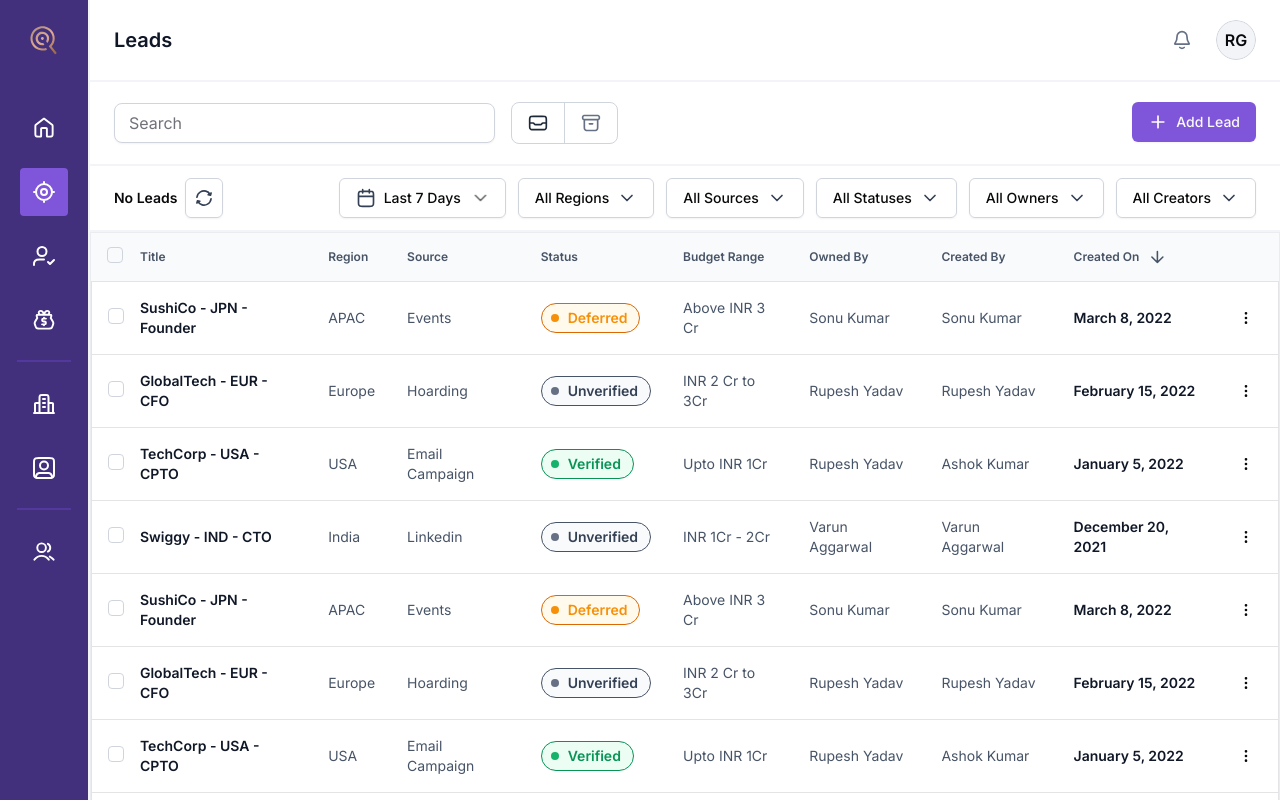
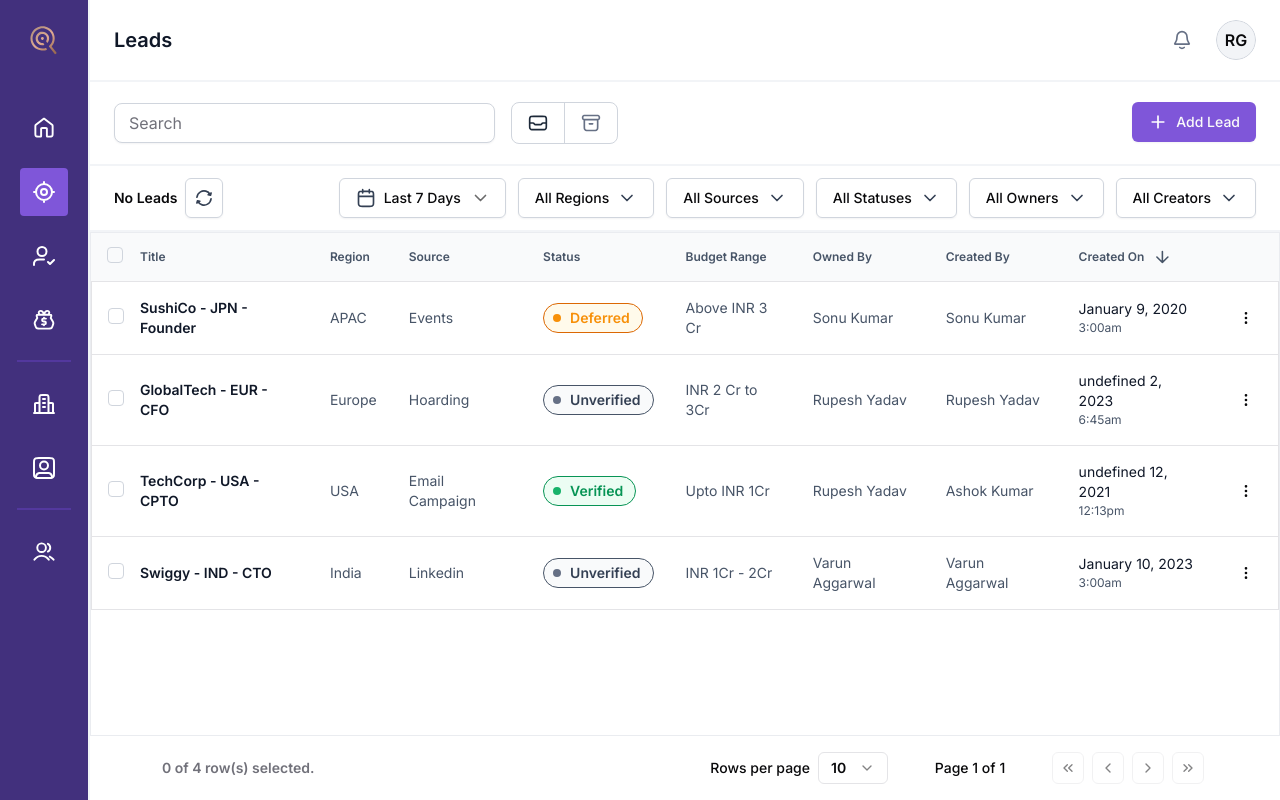
Before and after one commit to gurpreetsinghpq/pq-crm, a Next.js app: page /dashboard in a window 1280 px wide. Shown: the top 800 px of the page. Built offline with nearby package versions, Linux system fonts and the light colour scheme.

Commit message:
fix: timezone logic, table height, select box width

```diff
--- a/src/app/dashboard/page.tsx
+++ b/src/app/dashboard/page.tsx
@@ -11,7 +11,7 @@ import { TableContext } from "../helper/context"
 export default function Dashboard(){
     const [currentTab, setCurrentTab] = useState("Leads")
     // console.log(currentTab)
-    return <div className="flex flex-row min-h-screen ">
+    return <div className="flex flex-row h-full ">
         <div className="sticky top-0 left-0 left flex flex-col w-24 px-1  items-center py-6 border-r-2  border-gray-100 border-solid bg-purple-900">
             <div className="h-10 w-10  flex flex-row justify-center">
                 {/* <Image alt="pq search" src={"/pq-logo-warm.svg"} sizes="100vw" width={0} height={0} style={{ width: '100%', height: 'auto', objectFit: "contain" }} /> */}
@@ -90,7 +90,7 @@ export default function Dashboard(){
             </div>
 
         </div>
-        <div className="right flex flex-col w-full">
+        <div className="right flex flex-col w-full h-full">
             <div className="top w-full flex flex-row justify-between items-center px-6 py-5 border-b-2 border-gray-100 ">
                 <div className="text-xl text-gray-900  ">
                     {currentTab}
@@ -112,7 +112,7 @@ export default function Dashboard(){
                     </div>
                 </div>
             </div>
-            <div className="bottom h-full">
+            <div className="bottom flex flex-col flex-1">
                 {currentTab === 'Leads' && <Leads />}
                 {currentTab === 'Prospects' && <Prospects />}
 
--- a/src/app/dummy/dummydata.ts
+++ b/src/app/dummy/dummydata.ts
@@ -5,7 +5,7 @@ let data:LeadInterface[] = [
         id: "728ed52f",
         budgetRange: "INR 1Cr - 2Cr",
         createdBy: "Varun Aggarwal",
-        createdOn: "December 20, 2021",
+        createdOn: "2023-10-01T03:00:00Z",
         owner: "Varun Aggarwal",
         region: "India",
         source: "Linkedin",
@@ -17,7 +17,7 @@ let data:LeadInterface[] = [
         id: "932abde1",
         budgetRange: "Upto INR 1Cr",
         createdBy: "Ashok Kumar",
-        createdOn: "January 5, 2022",
+        createdOn: "2021-12-20T12:13:00Z",
         owner: "Rupesh Yadav",
         region: "USA",
         source: "Email Campaign",
@@ -29,7 +29,7 @@ let data:LeadInterface[] = [
         id: "e9f4c25a",
         budgetRange: "INR 2 Cr to 3Cr",
         createdBy: "Rupesh Yadav",
-        createdOn: "February 15, 2022",
+        createdOn: "2023-02-15T18:45:00Z",
         owner: "Rupesh Yadav",
         region: "Europe",
         source: "Hoarding",
@@ -41,103 +41,7 @@ let data:LeadInterface[] = [
         id: "3b1c9d86",
         budgetRange: "Above INR 3 Cr",
         createdBy: "Sonu Kumar",
-        createdOn: "March 8, 2022",
-        owner: "Sonu Kumar",
-        region: "APAC",
-        source: "Events",
-        status: "Deferred",
-        title: "SushiCo - JPN - Founder",
-        role: "Founder"
-    },
-    {
-        id: "728ed52f",
-        budgetRange: "INR 1Cr - 2Cr",
-        createdBy: "Varun Aggarwal",
-        createdOn: "December 20, 2021",
-        owner: "Varun Aggarwal",
-        region: "India",
-        source: "Linkedin",
-        status: "Unverified",
-        title: "Swiggy - IND - CTO",
-        role: "CTO"
-    },
-    {
-        id: "932abde1",
-        budgetRange: "Upto INR 1Cr",
-        createdBy: "Ashok Kumar",
-        createdOn: "January 5, 2022",
-        owner: "Rupesh Yadav",
-        region: "USA",
-        source: "Email Campaign",
-        status: "Verified",
-        title: "TechCorp - USA - CPTO",
-        role: "CEO"
-    },
-    {
-        id: "e9f4c25a",
-        budgetRange: "INR 2 Cr to 3Cr",
-        createdBy: "Rupesh Yadav",
-        createdOn: "February 15, 2022",
-        owner: "Rupesh Yadav",
-        region: "Europe",
-        source: "Hoarding",
-        status: "Unverified",
-        title: "GlobalTech - EUR - CFO",
-        role: "CPTO"
-    },
-    {
-        id: "3b1c9d86",
-        budgetRange: "Above INR 3 Cr",
-        createdBy: "Sonu Kumar",
-        createdOn: "March 8, 2022",
-        owner: "Sonu Kumar",
-        region: "APAC",
-        source: "Events",
-        status: "Deferred",
-        title: "SushiCo - JPN - Founder",
-        role: "Founder"
-    },
-    {
-        id: "728ed52f",
-        budgetRange: "INR 1Cr - 2Cr",
-        createdBy: "Varun Aggarwal",
-        createdOn: "December 20, 2021",
-        owner: "Varun Aggarwal",
-        region: "India",
-        source: "Linkedin",
-        status: "Unverified",
-        title: "Swiggy - IND - CTO",
-        role: "CTO"
-    },
-    {
-        id: "932abde1",
-        budgetRange: "Upto INR 1Cr",
-        createdBy: "Ashok Kumar",
-        createdOn: "January 5, 2022",
-        owner: "Rupesh Yadav",
-        region: "USA",
-        source: "Email Campaign",
-        status: "Verified",
-        title: "TechCorp - USA - CPTO",
-        role: "CEO"
-    },
-    {
-        id: "e9f4c25a",
-        budgetRange: "INR 2 Cr to 3Cr",
-        createdBy: "Rupesh Yadav",
-        createdOn: "February 15, 2022",
-        owner: "Rupesh Yadav",
-        region: "Europe",
-        source: "Hoarding",
-        status: "Unverified",
-        title: "GlobalTech - EUR - CFO",
-        role: "CPTO"
-    },
-    {
-        id: "3b1c9d86",
-        budgetRange: "Above INR 3 Cr",
-        createdBy: "Sonu Kumar",
-        createdOn: "March 8, 2022",
+        createdOn: "2020-09-01T03:00:00Z",
         owner: "Sonu Kumar",
         region: "APAC",
         source: "Events",
--- a/src/app/globals.css
+++ b/src/app/globals.css
@@ -157,3 +157,14 @@
     transform: translateX(0);
   }
 }
+body{
+  height: 100vh;
+  overflow: hidden;
+}
+
+/* .responsive-table-height{
+  height: clamp(18.75rem, -26.125rem + 56.0938vw, 41.1875rem);
+} */
+/* .responsive-table-height{
+  height: clamp(18.75rem, -26.125rem + 118.0938vh, 41.1875rem);
+} */
--- a/src/components/custom/addLeadDetailedDialog.tsx
+++ b/src/components/custom/addLeadDetailedDialog.tsx
@@ -158,7 +158,7 @@ function AddLeadDetailedDialog({ inputAccount, dataFromChild }: { inputAccount:
             owner: owner,
             region: regionLabel,
             createdBy: createdBy,
-            createdOn: createdOn.toLocaleDateString(),
+            createdOn: createdOn.toISOString(),
             source: leadSourceLabel,
             status: "Unverified",
             title: `${formData.organisationName} - ${regionLabel} - ${roleTypeLabel}`,
--- a/src/components/custom/leads.tsx
+++ b/src/components/custom/leads.tsx
@@ -66,8 +66,8 @@ const FormSchema = z.object({
 
 // let tableLeadLength = 0
 
-export interface IChildData{
-    row:any
+export interface IChildData {
+    row: any
 }
 
 const Leads = () => {
@@ -83,15 +83,15 @@ const Leads = () => {
     const [childData, setChildData] = React.useState<IChildData>()
 
 
-    function setChildDataHandler(key : keyof IChildData, data:any){
-        setChildData((prev)=>{
-            return {...prev, [key]: data}
+    function setChildDataHandler(key: keyof IChildData, data: any) {
+        setChildData((prev) => {
+            return { ...prev, [key]: data }
         })
     }
-    React.useEffect(()=>{
+    React.useEffect(() => {
         console.log(childData)
-    },[childData?.row])
-    function setTableLeadLength(number:number){
+    }, [childData?.row])
+    function setTableLeadLength(number: number) {
         setTableLength(number)
     }
 
@@ -124,10 +124,16 @@ const Leads = () => {
 
 
 
+
     async function fetchLeadData() {
         setIsLoading(true)
         try {
-            const data = await getData()
+            let data = structuredClone(await getData())
+            data = data.map((userData: LeadInterface) => {
+                const formattedDate = formatUtcDateToLocal(userData.createdOn);
+                userData.createdOn = formattedDate
+                return userData
+            })
             setLeadData(data.reverse())
             setIsLoading(false)
         }
@@ -154,9 +160,9 @@ const Leads = () => {
 
 
 
-    return <div className="h-full">
+    return <div className="flex flex-col flex-1">
         <Form {...form}>
-            <form onSubmit={form.handleSubmit(onSubmit)} className="flex flex-col h-full">
+            <form onSubmit={form.handleSubmit(onSubmit)} className="flex flex-col flex-1">
                 <div className="flex flex-row place-content-between top px-6 py-5 border-b-2 border-gray-100">
                     <div className="w-1/2 flex flex-row gap-4 items-center">
                         <FormField
@@ -270,7 +276,7 @@ const Leads = () => {
                                                     <Image width={20} height={20} alt="Refresh" src={"/chevron-down.svg"} />
                                                 </Button>
                                             </DropdownMenuTrigger>
-                                            <DropdownMenuContent className="w-56">
+                                            <DropdownMenuContent className="w-[160px]">
                                                 {
                                                     regions.map((region) => {
                                                         return <DropdownMenuCheckboxItem
@@ -305,7 +311,7 @@ const Leads = () => {
                                                     <Image width={20} height={20} alt="Refresh" src={"/chevron-down.svg"} />
                                                 </Button>
                                             </DropdownMenuTrigger>
-                                            <DropdownMenuContent className="w-56">
+                                            <DropdownMenuContent className="w-[160px]">
                                                 {
                                                     sources.map((source) => {
                                                         return <DropdownMenuCheckboxItem
@@ -341,7 +347,7 @@ const Leads = () => {
                                                     <Image width={20} height={20} alt="Refresh" src={"/chevron-down.svg"} />
                                                 </Button>
                                             </DropdownMenuTrigger>
-                                            <DropdownMenuContent className="w-56">
+                                            <DropdownMenuContent className="w-[160px]">
                                                 {
                                                     statuses.map((status) => {
                                                         return <DropdownMenuCheckboxItem
@@ -555,9 +561,9 @@ const Leads = () => {
                     {
                         isLoading ? (<div className="flex flex-row h-[60vh] justify-center items-center">
                             <Loader />
-                        </div>) : data.length > 0 ? <div className="table w-full h-full flex flex-col">
+                        </div>) : data.length > 0 ? <div className="tbl w-full flex flex-1 flex-col">
                             {/* <TableContext.Provider value={{ tableLeadLength, setTableLeadLength }}> */}
-                            <DataTable columns={columns} data={data} filterObj={form.getValues()} setTableLeadLength={setTableLeadLength} setChildDataHandler={setChildDataHandler}/>
+                            <DataTable columns={columns} data={data} filterObj={form.getValues()} setTableLeadLength={setTableLeadLength} setChildDataHandler={setChildDataHandler} />
                             {/* </TableContext.Provider> */}
                         </div> : (<div className="flex flex-col gap-6 items-center p-10 ">
                             {isNetworkError ? <div>Sorry there was a network error please try again later...</div> : <><div className="h-12 w-12 mt-4 p-3 hover:bg-black-900 hover:fill-current text-gray-700 border-[1px] rounded-[10px] border-gray-200 flex flex-row justify-center">
@@ -575,7 +581,7 @@ const Leads = () => {
                                 </AddLeadDialog></>}
                         </div>)
                     }
-                    {childData?.row && <SideSheet parentData={{childData, setChildDataHandler}}/>}
+                    {childData?.row && <SideSheet parentData={{ childData, setChildDataHandler }} />}
                 </div>
             </form>
 
@@ -590,4 +596,31 @@ export function formatData(data: any[], plural: string, childOf: IValueLabel[])
     return finalString
 }
 
+function formatUtcDateToLocal(backendUtcDate: any) {
+
+    console.log("utc",backendUtcDate)
+    const inputString = new Date(backendUtcDate).toLocaleString()
+    console.log("input",inputString)
+    const months = [
+        "January", "February", "March", "April", "May", "June",
+        "July", "August", "September", "October", "November", "December"
+      ];
+
+      const [datePart, timePart] = inputString.split(', ');
+      const [date, month, year] = datePart.split('/');
+      const timeString = timePart;
+
+      const formattedDate = `${months[parseInt(month) - 1]} ${parseInt(date)}, ${year}`;
+      const [hours, minutes] = timeString.split(':');
+      const numericHours = parseInt(hours);
+      const period = numericHours >= 12 ? 'pm' : 'am';
+      const formattedHours = numericHours === 0 ? 12 : (numericHours > 12 ? numericHours - 12 : numericHours);
+      const formattedTime = `${formattedHours}:${minutes}${period}`;
+
+
+
+      return `${formattedDate}@${formattedTime}`;
+}
+
+
 export default Leads
--- a/src/components/custom/table/columns.tsx
+++ b/src/components/custom/table/columns.tsx
@@ -189,12 +189,7 @@ export const columns: ColumnDef<LeadInterface>[] = [
             )
         },
         cell: ({ row }) => <div className=" font-normal">
-            <div className="text-gray-900 text-sm ">
-                {row.getValue("createdOn")}
-            </div>
-            <div className="text-gray-600 text-xs ">
-
-            </div>
+                {multiLine(row.getValue("createdOn"))}
 
         </div>
     },
@@ -233,3 +228,11 @@ export const columns: ColumnDef<LeadInterface>[] = [
     },
 
 ]
+const multiLine = (str:string) => {
+    const [date, time]  = str.split("@");
+    console.log(str.split("@"))
+    return <>
+    <div className="text-gray-900 text-sm font-normal">{date}</div>
+    <div className="text-gray-600 text-xs font-normal">{time}</div>
+    </>
+  }
--- a/src/components/custom/table/data-table-pagination.tsx
+++ b/src/components/custom/table/data-table-pagination.tsx
@@ -3,6 +3,8 @@ import {
     ChevronRightIcon,
     ArrowLeftIcon,
     ArrowRightIcon,
+    ChevronsLeftIcon,
+    ChevronsRightIcon,
   } from "lucide-react"
   import { Table } from "@tanstack/react-table"
 
@@ -61,7 +63,7 @@ import { Button } from "@/components/ui/button"
               disabled={!table.getCanPreviousPage()}
             >
               <span className="sr-only">Go to first page</span>
-              <ArrowLeftIcon className="h-4 w-4" />
+              <ChevronsLeftIcon className="h-4 w-4" />
             </Button>
             <Button
               variant="outline"
@@ -88,7 +90,7 @@ import { Button } from "@/components/ui/button"
               disabled={!table.getCanNextPage()}
             >
               <span className="sr-only">Go to last page</span>
-              <ArrowRightIcon className="h-4 w-4" />
+              <ChevronsRightIcon className="h-4 w-4" />
             </Button>
           </div>
         </div>
--- a/src/components/custom/table/datatable.tsx
+++ b/src/components/custom/table/datatable.tsx
@@ -21,7 +21,7 @@ import {
   TableHeader,
   TableRow,
 } from "@/components/ui/table"
-import { useContext, useEffect, useState } from "react"
+import { useContext, useEffect, useLayoutEffect, useRef, useState } from "react"
 import { Button } from "@/components/ui/button"
 import { DataTablePagination } from "./data-table-pagination"
 import { CREATORS, OWNERS, REGIONS, SOURCES, STATUSES } from "@/app/constants/constants"
@@ -55,6 +55,9 @@ export default function DataTable<TData, TValue>({
   const [columnFilters, setColumnFilters] = useState<ColumnFiltersState>(
     []
   )
+
+
+  const tbl:any = useRef(null)
 
   // const { tableLeadLength, setTableLeadLength } = useContext(TableContext)
 
@@ -134,9 +137,10 @@ export default function DataTable<TData, TValue>({
   }
 
   return (
-    <div className="flex flex-col h-full">
-      <div className="border border-[1px] border-gray-200 flex flex-col flex-1 overflow-y-scroll">
-        <Table className=" h-full" onChange={handleTableChange}>
+    <div className="flex flex-col flex-1">
+      <div className="border-[1px] border-gray-200 flex-1 " ref={tbl}>
+        {tbl.current?.offsetHeight && (<div style={{height:`${tbl.current?.offsetHeight-3}px`}} className={` overflow-y-scroll`}>
+          <Table className="flex-1 " onChange={handleTableChange} >
             <TableHeader className="bg-gray-50 sticky top-0 left-0">
               {table.getHeaderGroups().map((headerGroup) => (
                 <TableRow key={headerGroup.id}>
@@ -182,6 +186,7 @@ export default function DataTable<TData, TValue>({
               )}
             </TableBody>
           </Table>
+          </div>)}
       </div>
       {/* <div className="flex items-center justify-end space-x-2 py-4 px-5">
         <div className="flex-1 text-sm text-muted-foreground">
--- a/src/components/ui/dropdown-menu.tsx
+++ b/src/components/ui/dropdown-menu.tsx
@@ -99,14 +99,14 @@ const DropdownMenuCheckboxItem = React.forwardRef<
   <DropdownMenuPrimitive.CheckboxItem
     ref={ref}
     className={cn(
-      "relative flex cursor-default select-none items-center rounded-sm py-1.5 pl-2 pr-2 text-sm outline-none transition-colors focus:bg-accent focus:text-accent-foreground data-[disabled]:pointer-events-none data-[disabled]:opacity-50",
+      "relative flex cursor-default select-none items-center rounded-sm py-1.5 pl-2 pr-2 text-sm outline-none transition-colors focus:bg-accent focus:text-accent-foreground data-[disabled]:pointer-events-none data-[disabled]:opacity-50 ",
       className
     )}
     checked={checked}
     {...props}
   >
     {children}
-    <span className="absolute right-2 flex h-3.5 w-3.5 items-center justify-center">
+    <span className="absolute right-2 flex h-3.5 w-3.5 items-center justify-center ">
       <DropdownMenuPrimitive.ItemIndicator>
         <Check className="h-4 w-4 text-purple-600" />
       </DropdownMenuPrimitive.ItemIndicator>
--- a/src/components/ui/table.tsx
+++ b/src/components/ui/table.tsx
@@ -6,13 +6,13 @@ const Table = React.forwardRef<
   HTMLTableElement,
   React.HTMLAttributes<HTMLTableElement>
 >(({ className, ...props }, ref) => (
-  <div className="w-full overflow-auto">
+  // <div className="w-full overflow-y-scroll responsive-table-height overflow-y-scroll flex flex-col">
     <table
       ref={ref}
-      className={cn("w-full caption-bottom text-sm", className)}
+      className={cn("w-full caption-bottom text-sm ", className)}
       {...props}
     />
-  </div>
+  // </div>
 ))
 Table.displayName = "Table"
 
@@ -20,7 +20,7 @@ const TableHeader = React.forwardRef<
   HTMLTableSectionElement,
   React.HTMLAttributes<HTMLTableSectionElement>
 >(({ className, ...props }, ref) => (
-  <thead ref={ref} className={cn("[&_tr]:border-b", className)} {...props} />
+  <thead ref={ref} className={cn("[&_tr]:border-b w-full", className)} {...props} />
 ))
 TableHeader.displayName = "TableHeader"
 
@@ -30,7 +30,7 @@ const TableBody = React.forwardRef<
 >(({ className, ...props }, ref) => (
   <tbody
     ref={ref}
-    className={cn("[&_tr:last-child]:border-0", className)}
+    className={cn("[&_tr:last-child]:border-0 ", className)}
     {...props}
   />
 ))
```
Lines whose indentation alone changed are shown as unchanged.
